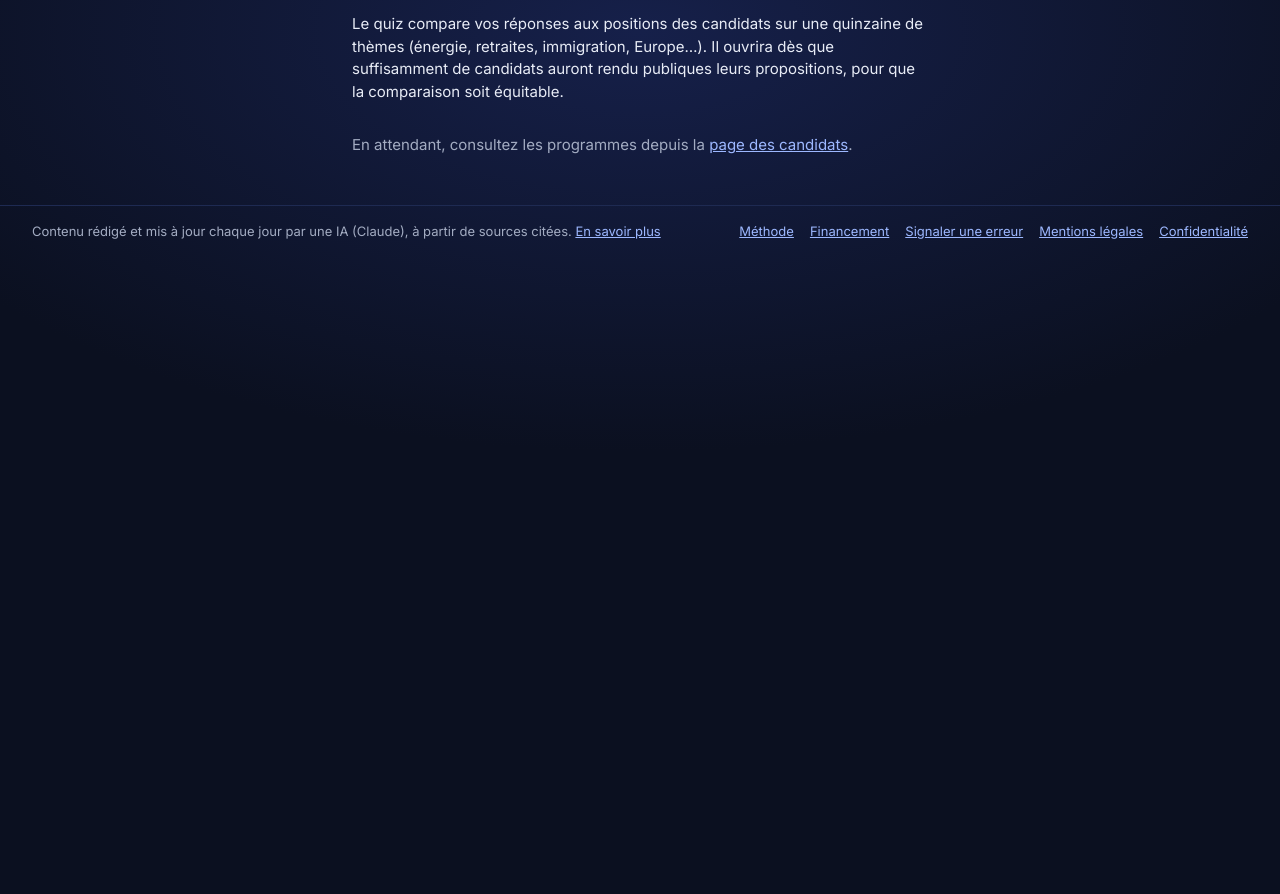
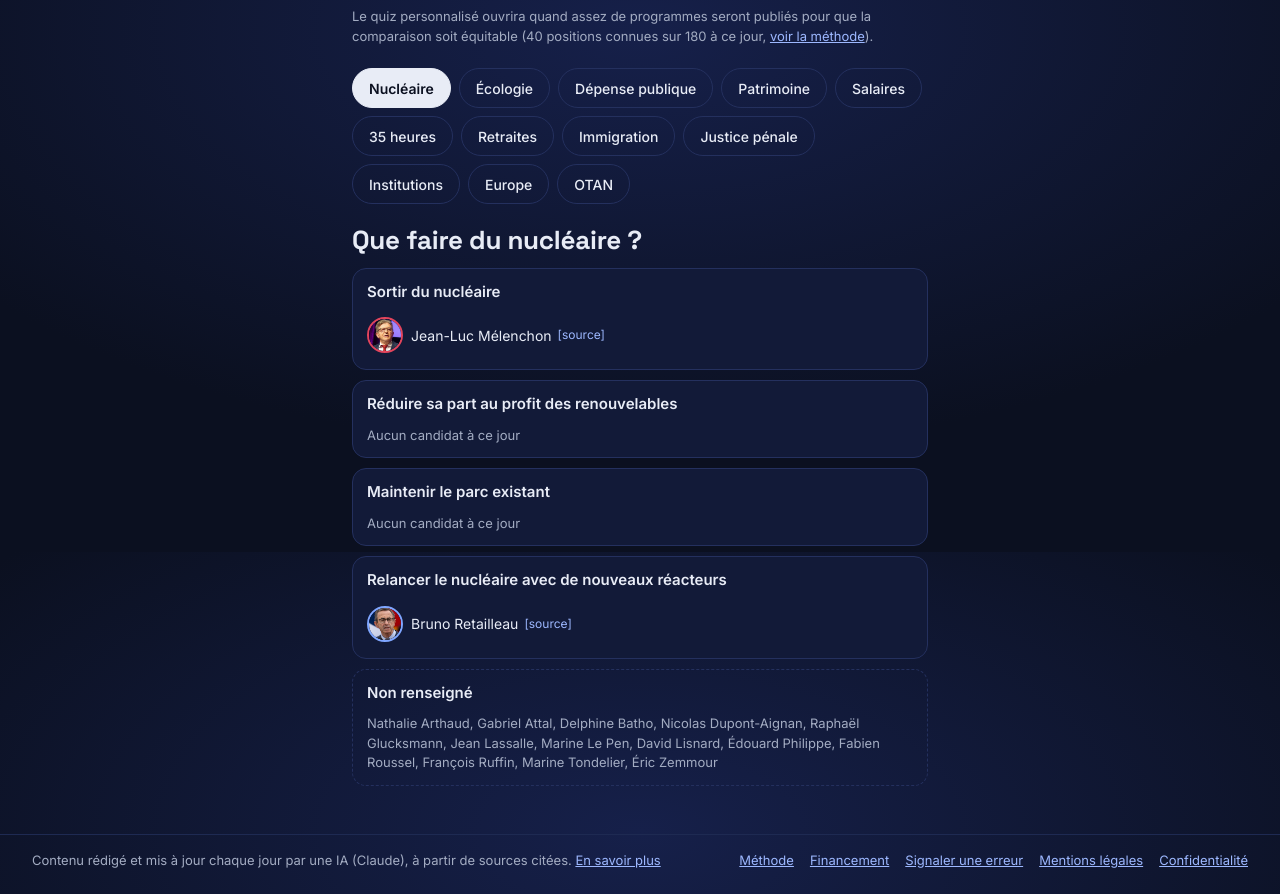
Before and after one commit to ValerianVrn/candidats2027, an Astro site: page /quiz in a window 1280 px wide. Shown: the part 248-1142 px from the top of the page. Before the commit the page ends 800 px from the top, so only its background shows below. Built offline with nearby package versions, Linux system fonts and the light colour scheme; Astro itself is replaced by a stand-in of ours.

Commit message:
feat: compare candidate positions while the quiz is closed
Until enough positions are known for a fair score, /quiz shows a
score-free comparison: one theme at a time, each answer option with the
candidates who hold it (sourced, ordered by last name) and the main
candidates with no known position. Themes are an accessible tablist
with deep links (#theme-…). The scored quiz still switches on by itself
once the published threshold is met.

Co-Authored-By: Claude Opus 5.5 <noreply@anthropic.com>

```diff
--- /dev/null
+++ b/src/components/QuizCompare.astro
@@ -0,0 +1,269 @@
+---
+/**
+ * « Comparer les positions »: shown on /quiz while the scored quiz is closed (too few known positions to be fair).
+ * One theme at a time, each answer option with the candidates who hold it (sourced), plus « Non renseigné ».
+ * No score, no ranking, nothing stored.
+ */
+import Avatar from './Avatar.astro';
+import { familleOf, featuredCandidates, fullName } from '../lib/data';
+import { formatDay } from '../lib/dates';
+import { countPositions, groupByOption } from '../lib/quiz';
+import { THEMES } from '../lib/themes';
+import type { QuizQuestion } from '../lib/quiz-schema';
+
+interface Props {
+  questions: QuizQuestion[];
+}
+const { questions } = Astro.props;
+
+const slugs = featuredCandidates.map((c) => c.slug);
+const bySlug = new Map(featuredCandidates.map((c) => [c.slug, c]));
+const nameOf = (s: string) => fullName(bySlug.get(s)!);
+/** Lists are ordered by last name, the usual neutral order. */
+const sortKey = (s: string) => {
+  const c = bySlug.get(s)!;
+  return `${c.lastName} ${c.firstName}`;
+};
+const { known, total } = countPositions(questions, slugs);
+const label = (q: QuizQuestion) => q.short ?? THEMES[q.theme];
+---
+
+<section class="compare" aria-labelledby="compare-title">
+  <p class="kicker">Comparer les positions</p>
+  <h1 id="compare-title">Où se situent les candidats ?</h1>
+  <p class="intro">
+    Choisissez un thème pour voir la position de chaque candidat, avec sa source. Aucun classement, aucun
+    score : seulement ce que les candidats ont dit ou écrit.
+  </p>
+  <!-- prettier-ignore -->
+  <p class="muted small">Le quiz personnalisé ouvrira quand assez de programmes seront publiés pour que la comparaison soit équitable ({known} positions connues sur {total} à ce jour, <a href="/methode#quiz">voir la méthode</a>).</p>
+
+  <div class="chips" role="tablist" aria-label="Thèmes">
+    {questions.map((q, i) => (
+      <button
+        type="button"
+        role="tab"
+        class="chip"
+        id={`tab-${q.id}`}
+        aria-controls={`theme-${q.id}`}
+        aria-selected={i === 0 ? 'true' : 'false'}
+        tabindex={i === 0 ? 0 : -1}
+        data-theme-tab={q.id}
+      >
+        {label(q)}
+      </button>
+    ))}
+  </div>
+
+  {questions.map((q, i) => {
+    const { groups, unknown } = groupByOption(q, slugs, sortKey);
+    return (
+      <section
+        class="theme"
+        id={`theme-${q.id}`}
+        role="tabpanel"
+        aria-labelledby={`tab-${q.id}`}
+        hidden={i !== 0}
+      >
+        <h2>{q.text}</h2>
+        <ul class="options">
+          {groups.map((g) => {
+            const option = q.options.find((o) => o.id === g.optionId)!;
+            return (
+              <li class="option">
+                <p class="option-label">{option.label}</p>
+                {g.slugs.length ? (
+                  <ul class="who">
+                    {g.slugs.map((s) => {
+                      const c = bySlug.get(s)!;
+                      const p = q.positions[s]!;
+                      const src = p.sources[0]!;
+                      return (
+                        <li style={`--ring:var(--f-${familleOf(c)})`}>
+                          <a class="person" href={`/candidat/${s}`}>
+                            <span class="ring">
+                              <Avatar candidate={c} size={32} />
+                            </span>
+                            {fullName(c)}
+                          </a>
+                          <a
+                            class="src"
+                            href={src.url}
+                            target="_blank"
+                            rel="noopener"
+                            title={`${p.kind === 'programme' ? 'Programme' : 'Déclaration'} · ${src.outlet}, ${formatDay(src.date)}`}
+                          >
+                            [source]
+                          </a>
+                        </li>
+                      );
+                    })}
+                  </ul>
+                ) : (
+                  <p class="none">Aucun candidat à ce jour</p>
+                )}
+              </li>
+            );
+          })}
+          <li class="option unknown">
+            <p class="option-label">Non renseigné</p>
+            <p class="none">
+              {unknown.length
+                ? unknown.map((s) => nameOf(s)).join(', ')
+                : 'Tous les candidats du nuage principal ont une position connue.'}
+            </p>
+          </li>
+        </ul>
+      </section>
+    );
+  })}
+</section>
+
+<script>
+  const tabs = [...document.querySelectorAll<HTMLButtonElement>('[data-theme-tab]')];
+  function select(tab: HTMLButtonElement, focus = false) {
+    for (const t of tabs) {
+      const on = t === tab;
+      t.setAttribute('aria-selected', String(on));
+      t.tabIndex = on ? 0 : -1;
+      document.getElementById(t.getAttribute('aria-controls')!)!.hidden = !on;
+    }
+    history.replaceState(null, '', `#theme-${tab.dataset.themeTab}`);
+    if (focus) tab.focus();
+  }
+  tabs.forEach((t, i) => {
+    t.addEventListener('click', () => select(t));
+    t.addEventListener('keydown', (e) => {
+      if (e.key !== 'ArrowRight' && e.key !== 'ArrowLeft') return;
+      e.preventDefault();
+      select(tabs[(i + (e.key === 'ArrowRight' ? 1 : tabs.length - 1)) % tabs.length]!, true);
+    });
+  });
+  function fromHash() {
+    const tab = location.hash.startsWith('#theme-')
+      ? tabs.find((t) => t.dataset.themeTab === location.hash.slice('#theme-'.length))
+      : undefined;
+    if (tab && tab.getAttribute('aria-selected') !== 'true') select(tab);
+  }
+  fromHash();
+  window.addEventListener('hashchange', fromHash);
+</script>
+
+<style>
+  .compare {
+    display: flex;
+    flex-direction: column;
+    gap: 14px;
+  }
+  h1 {
+    margin: 0;
+    font-size: clamp(28px, 5vw, 40px);
+  }
+  .kicker {
+    margin: 0;
+    font-size: 12px;
+    font-weight: 600;
+    letter-spacing: 0.1em;
+    text-transform: uppercase;
+    color: var(--accent);
+  }
+  .intro {
+    margin: 0;
+  }
+  .muted {
+    margin: 0;
+    color: var(--muted);
+  }
+  .small {
+    font-size: 13px;
+  }
+  .chips {
+    display: flex;
+    flex-wrap: wrap;
+    gap: 8px;
+    margin-top: 8px;
+  }
+  .chips .chip[aria-selected='true'] {
+    background: var(--ink);
+    border-color: var(--ink);
+    color: var(--bg);
+    font-weight: 600;
+  }
+  .theme {
+    display: flex;
+    flex-direction: column;
+    gap: 12px;
+    margin-top: 8px;
+  }
+  .theme[hidden] {
+    display: none;
+  }
+  .theme h2 {
+    margin: 0;
+    font-size: clamp(20px, 3.5vw, 26px);
+  }
+  .options {
+    list-style: none;
+    margin: 0;
+    padding: 0;
+    display: flex;
+    flex-direction: column;
+    gap: 10px;
+  }
+  .option {
+    padding: 12px 14px;
+    border-radius: 14px;
+    background: var(--surface);
+    border: 1px solid var(--line);
+    display: flex;
+    flex-direction: column;
+    gap: 10px;
+  }
+  .option.unknown {
+    background: none;
+    border-style: dashed;
+  }
+  .option-label {
+    margin: 0;
+    font-weight: 600;
+  }
+  .who {
+    list-style: none;
+    margin: 0;
+    padding: 0;
+    display: flex;
+    flex-wrap: wrap;
+    gap: 8px 16px;
+  }
+  .who li {
+    display: flex;
+    align-items: center;
+    gap: 6px;
+  }
+  .person {
+    display: flex;
+    align-items: center;
+    gap: 8px;
+    color: var(--ink);
+    text-decoration: none;
+    font-size: 14px;
+    min-height: 44px;
+  }
+  .person:hover {
+    text-decoration: underline;
+  }
+  .ring {
+    display: flex;
+    border-radius: 50%;
+    border: 2px solid var(--ring);
+  }
+  .src {
+    font-size: 12px;
+    text-decoration: none;
+  }
+  .none {
+    margin: 0;
+    font-size: 13px;
+    color: var(--muted);
+  }
+</style>
--- a/src/data/quiz.json
+++ b/src/data/quiz.json
@@ -3,6 +3,7 @@
     {
       "id": "retraites-age",
       "theme": "retraites",
+      "short": "Retraites",
       "type": "scale",
       "text": "À quel âge doit-on pouvoir partir à la retraite ?",
       "options": [
@@ -83,6 +84,7 @@
     {
       "id": "salaires",
       "theme": "travail",
+      "short": "Salaires",
       "type": "scale",
       "text": "Comment augmenter les salaires ?",
       "options": [
@@ -187,6 +189,7 @@
     {
       "id": "patrimoine",
       "theme": "fiscalite",
+      "short": "Patrimoine",
       "type": "scale",
       "text": "Faut-il taxer davantage les grands patrimoines ?",
       "options": [
@@ -291,6 +294,7 @@
     {
       "id": "depense-publique",
       "theme": "economie",
+      "short": "Dépense publique",
       "type": "scale",
       "text": "Que faire de la dépense publique ?",
       "options": [
@@ -425,6 +429,7 @@
     {
       "id": "immigration",
       "theme": "immigration",
+      "short": "Immigration",
       "type": "scale",
       "text": "Quelle politique d'immigration ?",
       "options": [
@@ -505,6 +510,7 @@
     {
       "id": "europe",
       "theme": "europe",
+      "short": "Europe",
       "type": "scale",
       "text": "Quelle relation avec l'Union européenne ?",
       "options": [
@@ -603,6 +609,7 @@
     {
       "id": "institutions",
       "theme": "institutions",
+      "short": "Institutions",
       "type": "choice",
       "text": "Quel changement des institutions privilégier ?",
       "options": [
@@ -707,6 +714,7 @@
     {
       "id": "temps-de-travail",
       "theme": "travail",
+      "short": "35 heures",
       "type": "scale",
       "text": "Faut-il revenir sur les 35 heures ?",
       "options": [
@@ -751,6 +759,7 @@
     {
       "id": "nucleaire",
       "theme": "energie",
+      "short": "Nucléaire",
       "type": "scale",
       "text": "Que faire du nucléaire ?",
       "options": [
@@ -819,6 +828,7 @@
     {
       "id": "ecologie",
       "theme": "ecologie",
+      "short": "Écologie",
       "type": "scale",
       "text": "Quelle place pour l'écologie ?",
       "options": [
@@ -905,6 +915,7 @@
     {
       "id": "otan",
       "theme": "defense",
+      "short": "OTAN",
       "type": "scale",
       "text": "Que faire de l'OTAN ?",
       "options": [
@@ -945,6 +956,7 @@
     {
       "id": "justice-penale",
       "theme": "securite",
+      "short": "Justice pénale",
       "type": "choice",
       "text": "Quelle priorité pour la justice pénale ?",
       "options": [
--- a/src/lib/quiz-schema.ts
+++ b/src/lib/quiz-schema.ts
@@ -21,6 +21,8 @@ export const quizQuestionSchema = z
   .object({
     id: z.string().regex(/^[a-z0-9-]+$/),
     theme: z.enum(THEME_IDS),
+    /** Short label for theme chips (« 35 heures »), defaults to the theme name. */
+    short: z.string().min(1).max(24).optional(),
     text: z.string().min(1),
     /**
      * `scale`: options are ordered (first → last), so neighbouring answers partly agree.
--- a/src/lib/quiz.ts
+++ b/src/lib/quiz.ts
@@ -114,3 +114,36 @@ export function decodeAnswers(text: string): Record<string, Answer> {
   }
   return out;
 }
+
+export interface OptionGroup {
+  optionId: string;
+  /** Candidates holding this position, ordered by `sortKey` (e.g. last name), never by data order. */
+  slugs: string[];
+}
+
+/**
+ * Score-free comparison (shown while the quiz is closed): for one question, which candidates hold each option,
+ * in the question's option order, plus the candidates with no known position.
+ */
+export function groupByOption(
+  question: ScoringQuestion,
+  slugs: readonly string[],
+  sortKey: (slug: string) => string,
+): { groups: OptionGroup[]; unknown: string[] } {
+  const byName = (a: string, b: string) => sortKey(a).localeCompare(sortKey(b), 'fr');
+  const groups = question.options.map((o) => ({
+    optionId: o.id,
+    slugs: slugs.filter((s) => question.positions[s]?.option === o.id).toSorted(byName),
+  }));
+  const unknown = slugs.filter((s) => !question.positions[s]).toSorted(byName);
+  return { groups, unknown };
+}
+
+/** Known positions among `slugs` across all questions, and the total possible. */
+export function countPositions(
+  questions: readonly ScoringQuestion[],
+  slugs: readonly string[],
+): { known: number; total: number } {
+  const known = questions.reduce((n, q) => n + slugs.filter((s) => q.positions[s]).length, 0);
+  return { known, total: questions.length * slugs.length };
+}
--- a/src/pages/methode.astro
+++ b/src/pages/methode.astro
@@ -96,6 +96,10 @@ const byFamille = FAMILLES.map((f) => ({ f, list: parties.filter((p) => p.famill
         candidats sont classés par ordre alphabétique.
       </li>
       <li>
+        Tant que ce seuil n'est pas atteint, la page du quiz présente une simple comparaison des positions
+        connues, thème par thème, sans score ni classement.
+      </li>
+      <li>
         Le calcul a lieu dans votre navigateur : vos réponses ne sont ni envoyées ni enregistrées, et les
         résultats ne sont jamais agrégés ni publiés.
       </li>
--- a/src/pages/quiz.astro
+++ b/src/pages/quiz.astro
@@ -1,6 +1,7 @@
 ---
 import Base from '../layouts/Base.astro';
 import Avatar from '../components/Avatar.astro';
+import QuizCompare from '../components/QuizCompare.astro';
 import { clientPayload, questions, quizCandidates, quizReady } from '../lib/quiz-data';
 import { familleOf, fullName } from '../lib/data';
 import { MIN_COVERAGE } from '../lib/quiz';
@@ -11,21 +12,13 @@ const names = Object.fromEntries(quizCandidates.map((c) => [c.slug, fullName(c)]
 const bySlug = new Map(quizCandidates.map((c) => [c.slug, c]));
 ---
 
-<Base title="Quiz : de qui vos idées sont-elles proches ?" section="quiz">
+<Base
+  title={quizReady ? 'Quiz : de qui vos idées sont-elles proches ?' : 'Comparer les positions des candidats'}
+  section="quiz"
+>
   <div class="quiz">
     {!quizReady ? (
-      <section class="screen intro">
-        <p class="kicker">Quiz · bientôt disponible</p>
-        <h1>De qui vos idées sont-elles proches ?</h1>
-        <p>
-          Le quiz compare vos réponses aux positions des candidats sur une quinzaine de thèmes (énergie,
-          retraites, immigration, Europe…). Il ouvrira dès que suffisamment de candidats auront rendu
-          publiques leurs propositions, pour que la comparaison soit équitable.
-        </p>
-        <p class="muted">
-          En attendant, consultez les programmes depuis la <a href="/">page des candidats</a>.
-        </p>
-      </section>
+      <QuizCompare questions={questions} />
     ) : (
       <>
         <section class="screen intro" data-screen="intro">
```
Also changed, not shown: src/lib/quiz.test.ts (+35 -0 lines), CHANGELOG.md.
